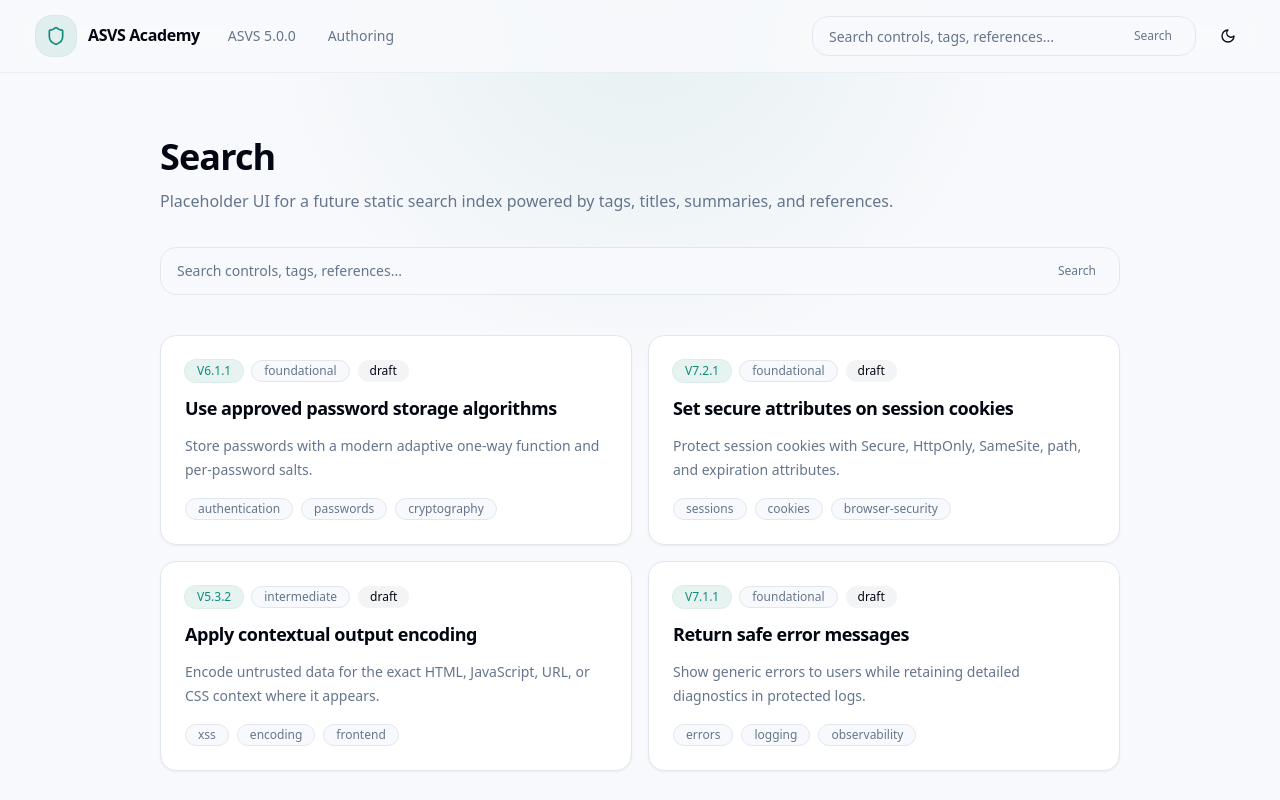
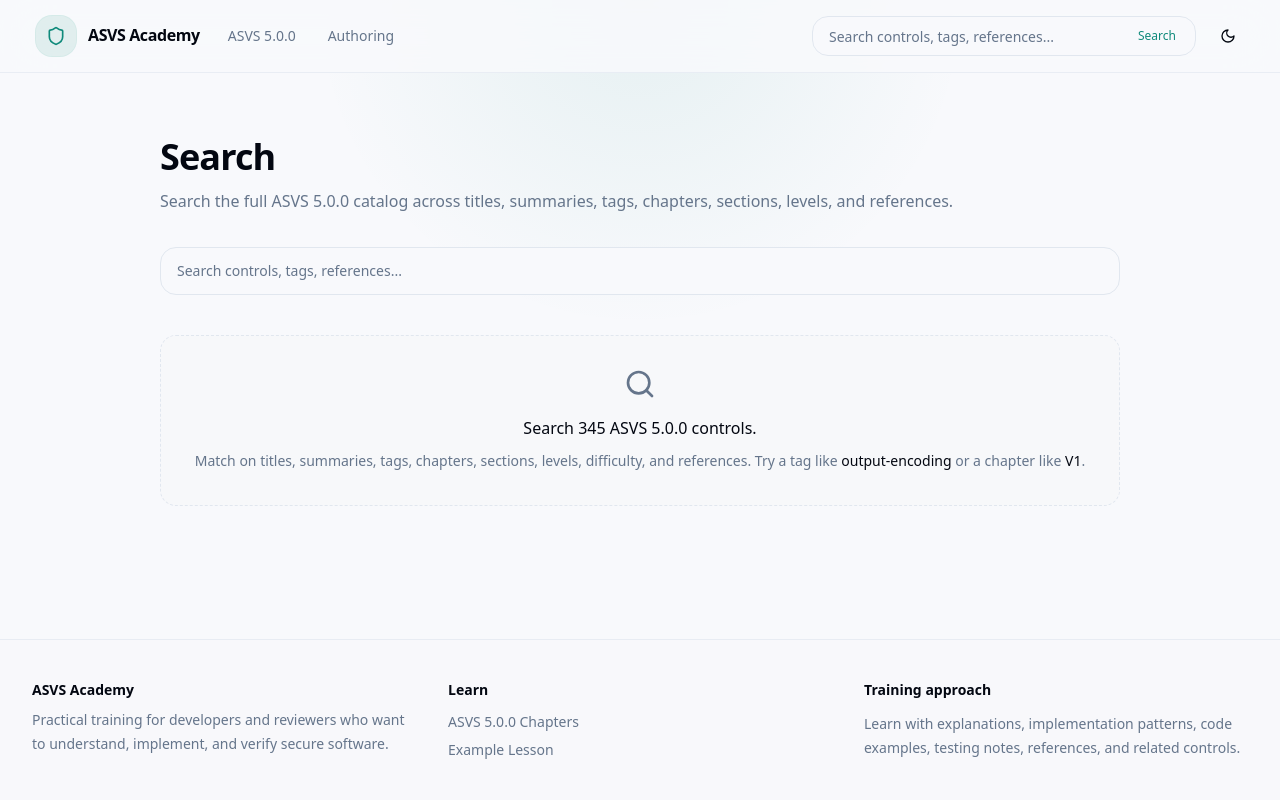
Before and after one commit to sardehmoghadam/ASVSCanvas, a Next.js app: page /search in a window 1280 px wide. Shown: the top 800 px of the page. Built offline with nearby package versions, Linux system fonts and the light colour scheme.

Commit message:
change homepage and fix searchbox bug

```diff
--- a/app/page.tsx
+++ b/app/page.tsx
@@ -4,7 +4,7 @@ import { CategoryCard } from "@/components/cards";
 import { SearchBox } from "@/components/search-box";
 import { Button } from "@/components/ui/button";
 import { categories } from "@/content/categories";
-import { getControlsByCategory } from "@/content/controls";
+import { getAllControls } from "@/lib/content/loader";
 
 const learningFeatures = [
   {
@@ -25,6 +25,15 @@ const learningFeatures = [
 ];
 
 export default function Home() {
+  // Count published MDX controls per chapter (server-side, build time).
+  const allControls = getAllControls();
+  const countByChapter = new Map<string, number>();
+  for (const entry of allControls) {
+    const chapterId = entry.frontmatter.chapter.id;
+    countByChapter.set(chapterId, (countByChapter.get(chapterId) ?? 0) + 1);
+  }
+  const totalControls = allControls.length;
+
   return (
     <div>
       <section className="relative overflow-hidden border-b border-border">
@@ -56,7 +65,7 @@ export default function Home() {
               ))}
             </div>
             <div className="mt-6 grid grid-cols-2 gap-4">
-              <div className="rounded-2xl border border-border p-5"><ShieldCheck className="h-6 w-6 text-primary" /><p className="mt-3 text-2xl font-bold">12</p><p className="text-sm text-muted-foreground">security chapters</p></div>
+              <div className="rounded-2xl border border-border p-5"><ShieldCheck className="h-6 w-6 text-primary" /><p className="mt-3 text-2xl font-bold">{categories.length}</p><p className="text-sm text-muted-foreground">security chapters</p></div>
               <div className="rounded-2xl border border-border p-5"><LockKeyhole className="h-6 w-6 text-primary" /><p className="mt-3 text-2xl font-bold">5.0.0</p><p className="text-sm text-muted-foreground">current ASVS version</p></div>
             </div>
           </div>
@@ -87,11 +96,11 @@ export default function Home() {
         <div className="mb-8 flex items-end justify-between gap-6">
           <div>
             <h2 className="text-3xl font-bold tracking-tight">Choose a security chapter</h2>
-            <p className="mt-2 max-w-3xl text-muted-foreground">Follow the official ASVS 5.0.0 structure and turn each topic into practical secure development skills.</p>
+            <p className="mt-2 max-w-3xl text-muted-foreground">Follow the official ASVS 5.0.0 structure — {totalControls} controls across {categories.length} chapters — and turn each topic into practical secure development skills.</p>
           </div>
         </div>
         <div className="grid gap-4 md:grid-cols-2 lg:grid-cols-4">
-          {categories.map((category) => <CategoryCard key={category.id} category={category} count={getControlsByCategory(category.id, category.asvsVersion).length} />)}
+          {categories.map((category) => <CategoryCard key={category.id} category={category} count={countByChapter.get(category.id) ?? 0} />)}
         </div>
       </section>
     </div>
--- a/app/search/page.tsx
+++ b/app/search/page.tsx
@@ -1,16 +1,36 @@
-import { SearchBox } from "@/components/search-box";
-import { ControlCard } from "@/components/cards";
-import { controls } from "@/content/controls";
+import { Suspense } from "react";
+import { SearchClient } from "@/components/search-client";
+import { buildSearchIndex } from "@/lib/search";
+
+export const metadata = {
+  title: "Search",
+};
 
 export default function SearchPage() {
+  const entries = buildSearchIndex();
+
   return (
     <div className="mx-auto max-w-5xl px-4 py-16 sm:px-6 lg:px-8">
       <h1 className="text-4xl font-bold tracking-tight">Search</h1>
-      <p className="mt-3 text-muted-foreground">Placeholder UI for a future static search index powered by tags, titles, summaries, and references.</p>
-      <div className="mt-8"><SearchBox /></div>
-      <div className="mt-10 grid gap-4 md:grid-cols-2">
-        {controls.map((control) => <ControlCard key={control.slug} control={control} />)}
+      <p className="mt-3 text-muted-foreground">
+        Search the full ASVS 5.0.0 catalog across titles, summaries, tags, chapters, sections,
+        levels, and references.
+      </p>
+      <div className="mt-8">
+        <Suspense fallback={<SearchFallback />}>
+          <SearchClient entries={entries} />
+        </Suspense>
       </div>
     </div>
   );
 }
+
+function SearchFallback() {
+  return (
+    <input
+      disabled
+      placeholder="Loading search…"
+      className="h-12 w-full rounded-2xl border border-border bg-background px-4 text-sm outline-none"
+    />
+  );
+}
--- a/components/search-box.tsx
+++ b/components/search-box.tsx
@@ -1,17 +1,39 @@
-import Link from "next/link";
+"use client";
 
+import { useRouter } from "next/navigation";
+import { useId, useState, type FormEvent } from "react";
+
+/** Search entry point for the header and hero: submits to the full search page. */
 export function SearchBox({ compact = false }: { compact?: boolean }) {
+  const router = useRouter();
+  const inputId = useId();
+  const [value, setValue] = useState("");
+
+  function handleSubmit(event: FormEvent<HTMLFormElement>) {
+    event.preventDefault();
+    const query = value.trim();
+    router.push(query ? `/search/?q=${encodeURIComponent(query)}` : "/search/");
+  }
+
   return (
-    <label className="relative block">
-      <span className="sr-only">Search controls</span>
+    <form role="search" onSubmit={handleSubmit} className="relative block">
+      <label htmlFor={inputId} className="sr-only">
+        Search controls
+      </label>
       <input
-        className={`w-full rounded-2xl border border-border bg-background px-4 text-sm outline-none transition placeholder:text-muted-foreground focus:ring-2 focus:ring-ring ${compact ? "h-10" : "h-12"}`}
+        id={inputId}
+        type="text"
+        value={value}
+        onChange={(event) => setValue(event.target.value)}
         placeholder="Search controls, tags, references..."
-        disabled
+        className={`w-full rounded-2xl border border-border bg-background px-4 text-sm outline-none transition placeholder:text-muted-foreground focus:ring-2 focus:ring-ring ${compact ? "h-10 pr-20" : "h-12 pr-20"}`}
       />
-      <Link href="/search/" className="absolute inset-y-0 right-3 flex items-center rounded-full px-3 text-xs font-medium text-muted-foreground transition hover:bg-accent hover:text-foreground focus-visible:ring-2 focus-visible:ring-ring">
+      <button
+        type="submit"
+        className="absolute inset-y-0 right-2 my-auto flex h-8 items-center rounded-full px-3 text-xs font-medium text-primary transition hover:bg-accent focus-visible:ring-2 focus-visible:ring-ring"
+      >
         Search
-      </Link>
-    </label>
+      </button>
+    </form>
   );
 }
--- /dev/null
+++ b/components/search-client.tsx
@@ -0,0 +1,121 @@
+"use client";
+
+import { useEffect, useMemo, useState } from "react";
+import Link from "next/link";
+import { useSearchParams } from "next/navigation";
+import { Search } from "lucide-react";
+import { Badge } from "@/components/ui/badge";
+import {
+  Card,
+  CardContent,
+  CardDescription,
+  CardHeader,
+  CardTitle,
+} from "@/components/ui/card";
+import type { SearchEntry } from "@/lib/search";
+
+function filterEntries(entries: SearchEntry[], query: string): SearchEntry[] {
+  const tokens = query.trim().toLowerCase().split(/\s+/).filter(Boolean);
+  if (tokens.length === 0) return [];
+  // Every term must match somewhere in the haystack (AND semantics).
+  return entries.filter((entry) =>
+    tokens.every((token) => entry.searchText.includes(token)),
+  );
+}
+
+export function SearchClient({ entries }: { entries: SearchEntry[] }) {
+  const searchParams = useSearchParams();
+  const q = searchParams.get("q") ?? "";
+  const [query, setQuery] = useState(q);
+
+  // Keep in sync when the URL changes (e.g. submitting from the header box).
+  useEffect(() => {
+    setQuery(q);
+  }, [q]);
+
+  const trimmed = query.trim();
+  const results = useMemo(() => filterEntries(entries, query), [entries, query]);
+
+  return (
+    <div>
+      <form role="search" onSubmit={(event) => event.preventDefault()} className="relative block">
+        <label htmlFor="search-input" className="sr-only">
+          Search controls
+        </label>
+        <input
+          id="search-input"
+          type="text"
+          value={query}
+          onChange={(event) => setQuery(event.target.value)}
+          placeholder="Search controls, tags, references..."
+          className="h-12 w-full rounded-2xl border border-border bg-background px-4 pr-16 text-sm outline-none transition placeholder:text-muted-foreground focus:ring-2 focus:ring-ring"
+        />
+        {trimmed.length > 0 && (
+          <button
+            type="button"
+            onClick={() => setQuery("")}
+            className="absolute inset-y-0 right-2 my-auto flex h-8 items-center rounded-full px-3 text-xs font-medium text-muted-foreground transition hover:bg-accent hover:text-foreground"
+          >
+            Clear
+          </button>
+        )}
+      </form>
+
+      {trimmed.length === 0 ? (
+        <div className="mt-10 rounded-2xl border border-dashed border-border bg-muted/20 p-8 text-center">
+          <Search className="mx-auto h-8 w-8 text-muted-foreground" />
+          <p className="mt-4 font-medium">Search {entries.length} ASVS 5.0.0 controls.</p>
+          <p className="mt-2 text-sm leading-6 text-muted-foreground">
+            Match on titles, summaries, tags, chapters, sections, levels, difficulty, and
+            references. Try a tag like <span className="text-foreground">output-encoding</span> or a
+            chapter like <span className="text-foreground">V1</span>.
+          </p>
+        </div>
+      ) : results.length === 0 ? (
+        <div className="mt-10 rounded-2xl border border-dashed border-border bg-muted/20 p-6">
+          <p className="font-medium">No controls match &ldquo;{trimmed}&rdquo;.</p>
+          <p className="mt-2 text-sm leading-6 text-muted-foreground">
+            Try a shorter query, or search by chapter id (V1), section id (V1.1), difficulty
+            (foundational / intermediate / advanced), or a tag.
+          </p>
+        </div>
+      ) : (
+        <>
+          <p className="mt-6 text-sm text-muted-foreground">
+            {results.length} {results.length === 1 ? "result" : "results"} for &ldquo;{trimmed}&rdquo;
+          </p>
+          <div className="mt-4 grid gap-4 md:grid-cols-2">
+            {results.map((entry) => (
+              <Link key={entry.controlId} href={entry.href} className="group block h-full">
+                <Card className="h-full transition-all duration-200 group-hover:-translate-y-0.5 group-hover:shadow-lg group-focus-visible:ring-2 group-focus-visible:ring-ring">
+                  <CardHeader>
+                    <div className="flex flex-wrap gap-2">
+                      <Badge>{entry.controlId}</Badge>
+                      <Badge variant="outline">{entry.difficulty}</Badge>
+                      <Badge variant="secondary">{entry.reviewStatus}</Badge>
+                    </div>
+                    <CardTitle className="text-lg">{entry.title}</CardTitle>
+                    <CardDescription>{entry.summary}</CardDescription>
+                  </CardHeader>
+                  <CardContent className="space-y-3">
+                    <p className="text-xs text-muted-foreground">
+                      {entry.chapterId} {entry.chapterTitle} &middot; {entry.sectionId}{" "}
+                      {entry.sectionTitle} &middot; Level {entry.level}
+                    </p>
+                    <div className="flex flex-wrap gap-2 text-xs">
+                      {entry.tags.map((tag) => (
+                        <Badge key={tag} variant="outline">
+                          {tag}
+                        </Badge>
+                      ))}
+                    </div>
+                  </CardContent>
+                </Card>
+              </Link>
+            ))}
+          </div>
+        </>
+      )}
+    </div>
+  );
+}
--- /dev/null
+++ b/lib/search.ts
@@ -0,0 +1,91 @@
+import { getAllControls } from "./content/loader";
+
+/**
+ * A lightweight, fully-serializable record for one searchable control.
+ *
+ * `searchText` is a precomputed, lowercased haystack that the client searches
+ * against, so filtering 300+ controls stays instant without any JSON juggling
+ * at query time.
+ */
+export type SearchEntry = {
+  href: string;
+  controlId: string;
+  title: string;
+  summary: string;
+  chapterId: string;
+  chapterTitle: string;
+  sectionId: string;
+  sectionTitle: string;
+  level: 1 | 2 | 3;
+  difficulty: string;
+  reviewStatus: string;
+  tags: string[];
+  references: string[];
+  searchText: string;
+};
+
+function parseControlId(id: string): [number, number, number] {
+  const parts = id.slice(1).split(".").map((part) => Number.parseInt(part, 10));
+  return [parts[0] ?? 0, parts[1] ?? 0, parts[2] ?? 0];
+}
+
+/** Natural ordering for ids like V1.1.1 … V17.2.3 (V10 must follow V9). */
+export function compareControlIds(a: string, b: string): number {
+  const [aChapter, aSection, aControl] = parseControlId(a);
+  const [bChapter, bSection, bControl] = parseControlId(b);
+  return aChapter - bChapter || aSection - bSection || aControl - bControl;
+}
+
+/**
+ * Builds the static search index from the MDX control corpus.
+ *
+ * Runs at build time only (server-side). Every field the user can search —
+ * id, slug, title, summary, chapter, section, level, difficulty, status,
+ * tags, references and related controls — is folded into `searchText`.
+ */
+export function buildSearchIndex(): SearchEntry[] {
+  return getAllControls()
+    .map((entry) => {
+      const fm = entry.frontmatter;
+      const references = fm.references.map((ref) => ref.label);
+
+      const searchText = [
+        fm.controlId,
+        fm.canonicalId ?? "",
+        fm.slug,
+        fm.title,
+        fm.summary,
+        fm.chapter.id,
+        fm.chapter.title,
+        fm.section.id,
+        fm.section.title,
+        `level ${fm.level}`,
+        `asvs level ${fm.level}`,
+        fm.difficulty,
+        fm.reviewStatus,
+        ...fm.tags,
+        ...references,
+        ...fm.relatedControls.map((rc) => `${rc.id} ${rc.title}`),
+      ]
+        .join(" ")
+        .toLowerCase();
+
+      return {
+        href: `/controls/${fm.slug}/`,
+        controlId: fm.controlId,
+        title: fm.title,
+        summary: fm.summary,
+        chapterId: fm.chapter.id,
+        chapterTitle: fm.chapter.title,
+        sectionId: fm.section.id,
+        sectionTitle: fm.section.title,
+        level: fm.level,
+        difficulty: fm.difficulty,
+        reviewStatus: fm.reviewStatus,
+        tags: fm.tags,
+        references,
+        searchText,
+      };
+    })
+    .sort((a, b) => compareControlIds(a.controlId, b.controlId));
+}
```
